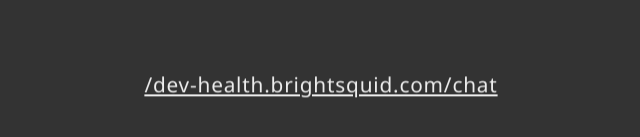
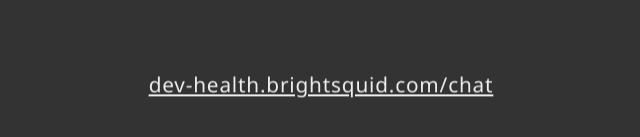
Before and after one commit to camloken/camloken.github.io, a plain HTML site: page test.html in a window 1280 px wide. Shown: the part 315-452 px from the top of the page, 319-959 px from the left. Drawn offline with Linux system fonts and the light colour scheme.

Commit message:
Update test.html

```diff
--- a/test.html
+++ b/test.html
@@ -10,7 +10,7 @@
 </head>
 <body>
 	<div class="content">
-		<h5><a href="https://dev-health.brightsquid.com/chat" style="color:#eee">/dev-health.brightsquid.com/chat</a></h5>
+		<h5><a href="https://dev-health.brightsquid.com/chat" style="color:#eee;">dev-health.brightsquid.com/chat</a></h5>
 	</div>
 </body>
 </html>
```
